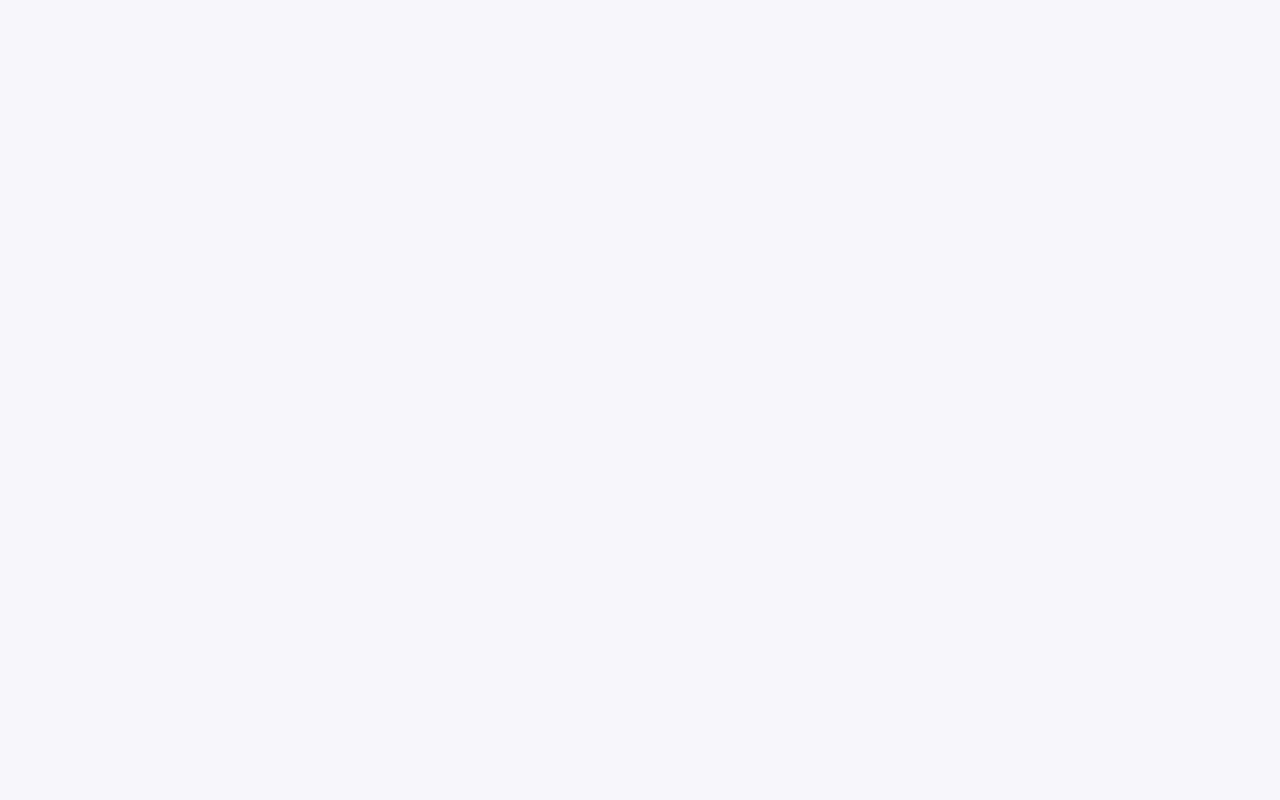
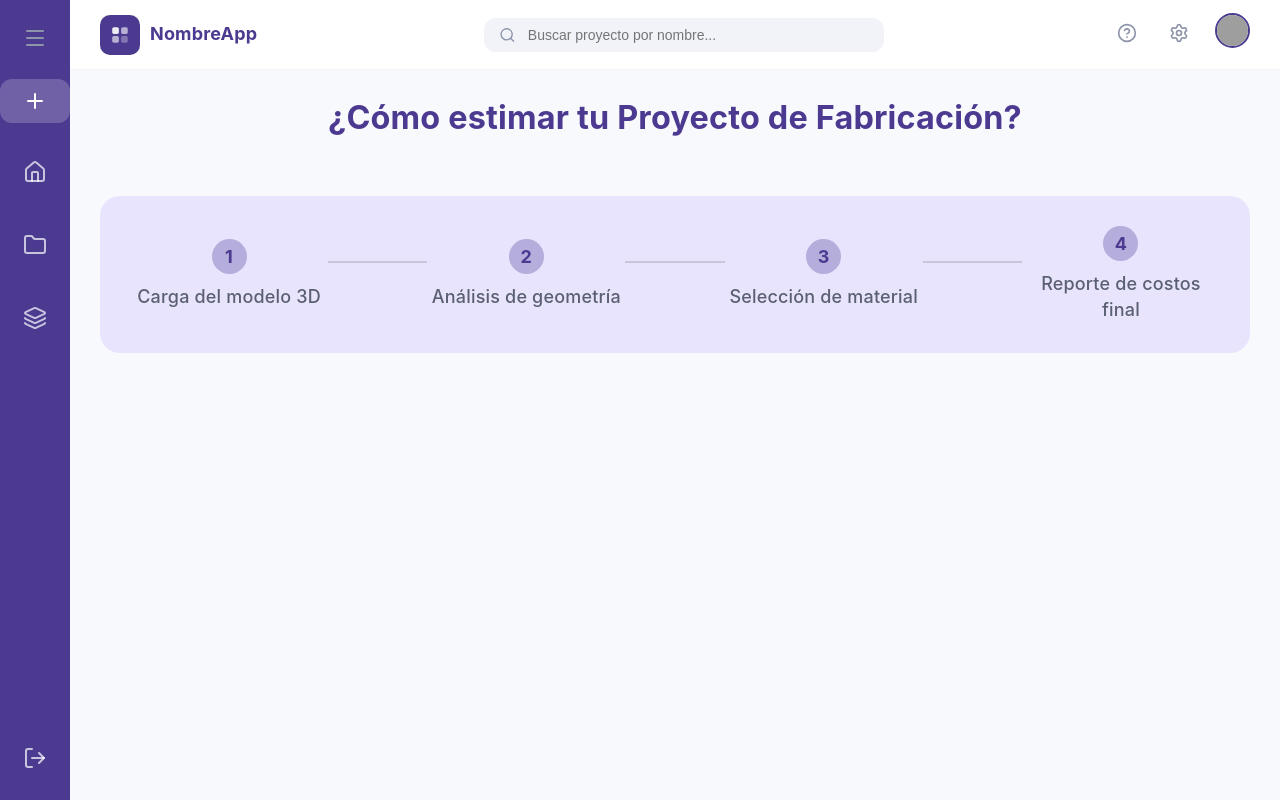
Before and after one commit to YariCB/UCV_TEG_Frontend, a React (Vite) app: page /help in a window 1280 px wide. Before the commit this address had no page. Built offline with nearby package versions, Linux system fonts and the light colour scheme; grey boxes are pictures that could not be loaded.

Commit message:
Adding Help (need more info)

```diff
--- a/src/App.jsx
+++ b/src/App.jsx
@@ -8,6 +8,7 @@ import Home from './pages/Home/Home'
 import Projects from './pages/Projects/Projects'
 import Materials from './pages/Materials/Materials'
 import Profile from './pages/Profile/Profile'
+import Help from './pages/Help/Help'
 import './pages/Landing/landing.css'
 import './index.css'
 
@@ -35,8 +36,12 @@ function App() {
 
         {/* Ruta para la página de Materiales */}
         <Route path="/materials" element={<Materials />} />
+
         {/* Ruta para perfil */}
         <Route path="/profile" element={<Profile />} />
+
+        {/* Ruta para la página de Ayuda */}
+        <Route path="/help" element={<Help />} />
       </Routes>
     </Router>
   )
--- a/src/components/layout/DashboardLayout.css
+++ b/src/components/layout/DashboardLayout.css
@@ -207,6 +207,10 @@
     color: #ffffff;
 }
 
+.icon-btn-muted:hover {
+    color: var(--accent);
+}
+
 .logout-btn {
   background: transparent;
   border: none;
--- a/src/components/layout/DashboardLayout.jsx
+++ b/src/components/layout/DashboardLayout.jsx
@@ -97,7 +97,7 @@ export default function DashboardLayout({ children }) {
             </div>
 
             <div className="navbar-right">
-                <button className="icon-btn-muted"><HelpCircle size={20} /></button>
+                <button className="icon-btn-muted" onClick={() => navigate('/help')}><HelpCircle size={20} /></button>
                 <button className="icon-btn-muted"><Settings size={20} /></button>
                 <div className="user-profile" onClick={() => navigate('/profile')} style={{cursor: 'pointer'}}>
                 <img src={pfp} alt="Perfil" />
--- /dev/null
+++ b/src/pages/Help/Help.jsx
@@ -0,0 +1,42 @@
+import DashboardLayout from '../../components/layout/DashboardLayout';
+import { Box, Layers, Clock, ArrowRight } from 'lucide-react';
+import { Link } from 'react-router-dom';
+import '../Home/Home.css';
+
+export default function Home() {
+  return (
+    <DashboardLayout>
+      <div className="home-container">
+        {/* Header de Bienvenida */}
+        <div className="home-header">
+          <h3 className="accent-title">¿Cómo estimar tu Proyecto de Fabricación?</h3>
+        </div>
+
+        {/* Sección del Proceso (Pasos) */}
+        <div className="process-workflow">
+          <div className="workflow-steps muted-bg">
+            <div className="step">
+              <div className="step-number">1</div>
+              <p>Carga del modelo 3D</p>
+            </div>
+            <div className="step-line"></div>
+            <div className="step">
+              <div className="step-number">2</div>
+              <p>Análisis de geometría</p>
+            </div>
+            <div className="step-line"></div>
+            <div className="step">
+              <div className="step-number">3</div>
+              <p>Selección de material</p>
+            </div>
+            <div className="step-line"></div>
+            <div className="step">
+              <div className="step-number">4</div>
+              <p>Reporte de costos final</p>
+            </div>
+          </div>
+        </div>
+      </div>
+    </DashboardLayout>
+  );
+}
```
